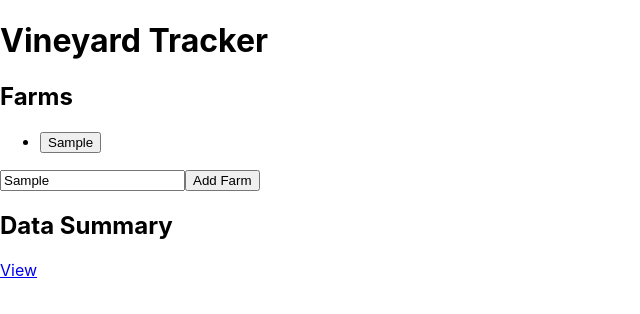
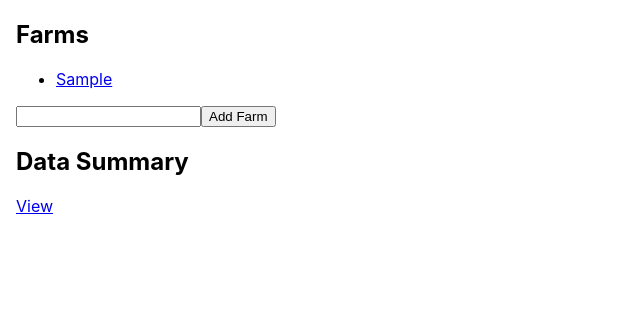
Before and after one commit to davidlpoole/vineyard-manager, a React (Create React App) app: page / in a window 1280 px wide. Both pictures are taken after typing "Sample" into the empty fields and a click on the button "Add Farm". Shown: the top 314 px of the page, without its empty margins (0-640 px from the left). Built offline with nearby package versions, Linux system fonts and the light colour scheme.

Commit message:
Some tidying up

```diff
--- a/src/FarmForm.js
+++ b/src/FarmForm.js
@@ -19,20 +19,17 @@ const FarmForm = () => {
     const updatedFarms = [...farms, newFarm]
     setFarms(updatedFarms)
     saveToLocalStorage('farmData', updatedFarms)
+    setFarmName(' ')
     // history.push(`/view-farm/${updatedFarms.length - 1}`)
   }
 
   return (
     <div>
-      <h1>Vineyard Tracker</h1>
-
       <h2>Farms</h2>
       <ul>
         {farms.map((farm, index) => (
           <li key={index}>
-            <button onClick={() => history.push(`/view-farm/${index}`)}>
-              {farm.name}
-            </button>
+            <Link to={`/view-farm/${index}`}>{farm.name}</Link>
           </li>
         ))}
       </ul>
--- a/src/FarmView.js
+++ b/src/FarmView.js
@@ -37,13 +37,13 @@ const FarmView = () => {
 
     setFarms(updatedFarms)
     saveToLocalStorage('farmData', updatedFarms)
+    setPatchName('')
     history.push(`/view-farm/${farmId}`)
   }
 
   return (
     <div>
-      <h2>Farm Details</h2>
-      <p>Farm Name: {selectedFarm.name}</p>
+      <h2>Farm Name: {selectedFarm.name}</h2>
 
       <h3>Patches</h3>
       <ul>
--- a/src/PatchView.js
+++ b/src/PatchView.js
@@ -29,9 +29,7 @@ const PatchView = () => {
 
   return (
     <div>
-      <h2>
-        <Link to={`/view-farm/${farmId}`}>{selectedFarm.name}</Link>
-      </h2>
+      <h2>{selectedFarm.name}</h2>
       <h3>Patch Name: {selectedPatch.name}</h3>
 
       <table>
@@ -95,7 +93,8 @@ const PatchView = () => {
         <button type="button" onClick={handleSave}>
           Save and go back
         </button>
-        <button type="button">Discard changes and go back</button>
+        <br />
+        <Link to={`/view-farm/${farmId}`}>Discard and go back</Link>
       </p>
     </div>
   )
--- a/src/index.css
+++ b/src/index.css
@@ -1,15 +1,10 @@
 body {
-  margin: 0;
+  margin: 1rem;
   font-family: -apple-system, BlinkMacSystemFont, 'Segoe UI', 'Roboto', 'Oxygen',
     'Ubuntu', 'Cantarell', 'Fira Sans', 'Droid Sans', 'Helvetica Neue',
     sans-serif;
   -webkit-font-smoothing: antialiased;
   -moz-osx-font-smoothing: grayscale;
-}
-
-code {
-  font-family: source-code-pro, Menlo, Monaco, Consolas, 'Courier New',
-    monospace;
 }
 
 table,
```
